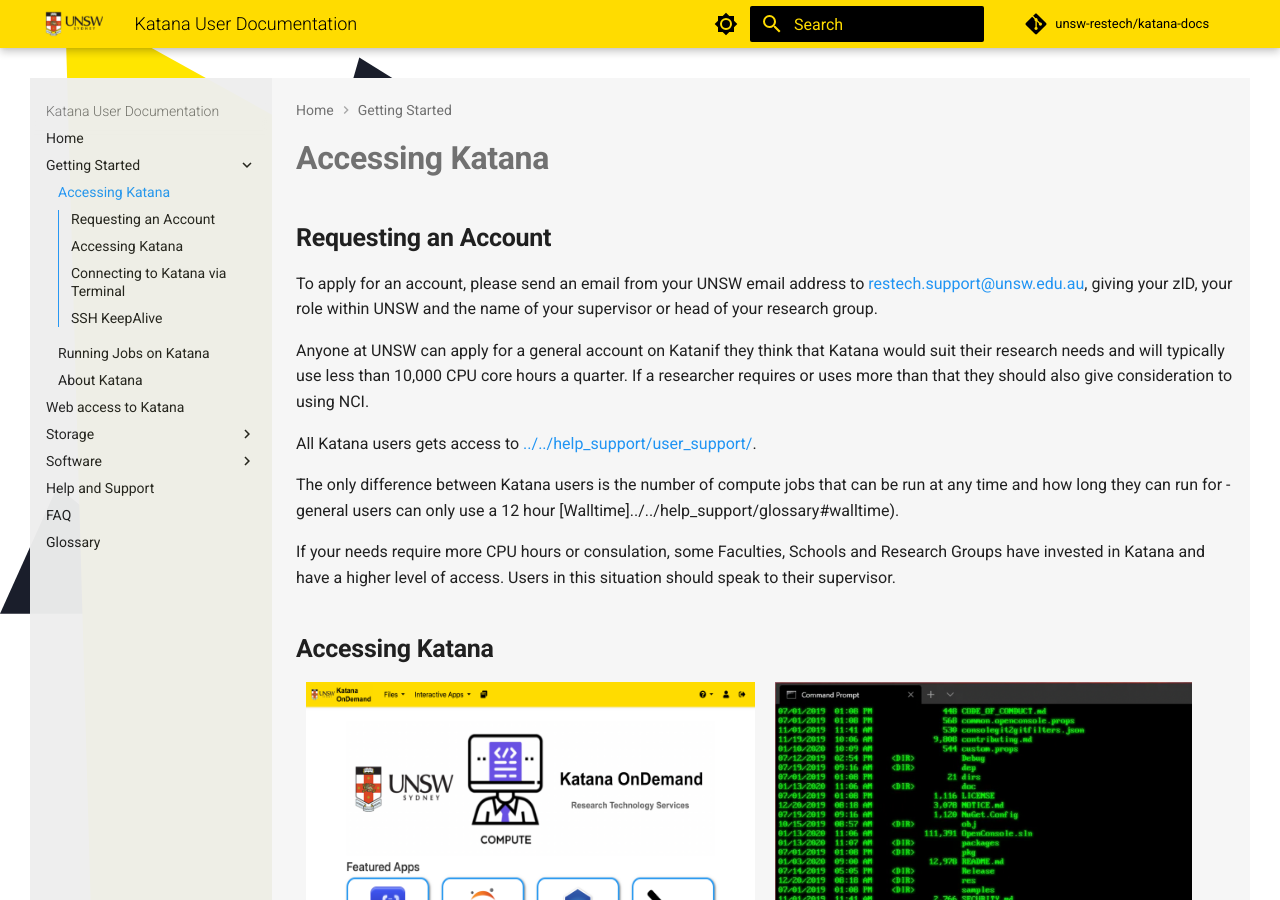
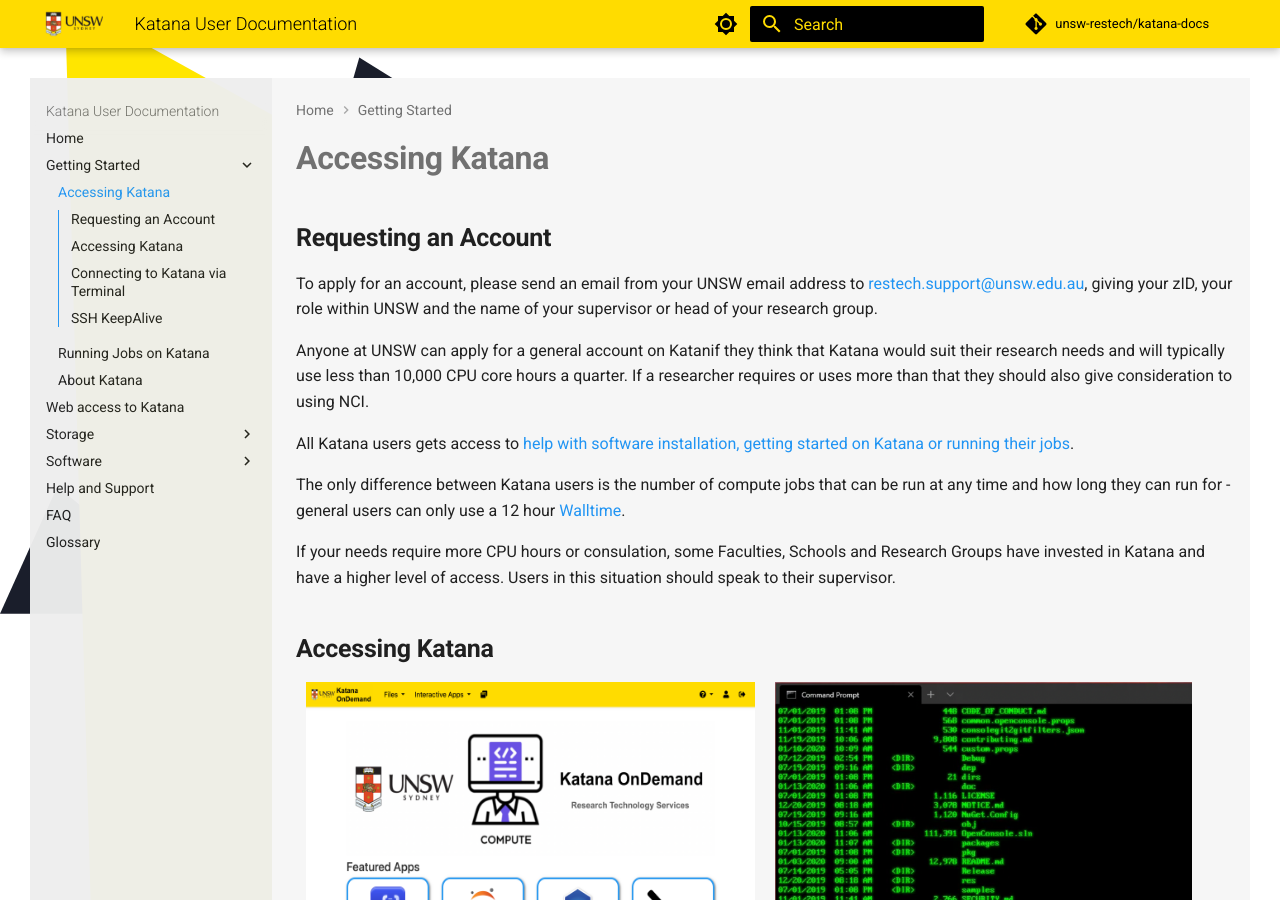
Before and after one commit to unsw-restech/unsw-restech.github.io, an MkDocs documentation site: the page built from docs/using_katana/accessing_katana.md, in a window 1280 px wide and 900 px high. Built offline with MkDocs 1.6.1 and Material for MkDocs 9.7.7, drawn with Linux system fonts in a browser that asks for light colours; comment, search, counter and statistics services are not loaded.

Commit message:
Update accessing_katana.md
Fix links.

```diff
--- a/docs/using_katana/accessing_katana.md
+++ b/docs/using_katana/accessing_katana.md
@@ -8,10 +8,10 @@
 Anyone at UNSW can apply for a general account on Katanif they think that Katana would suit their research needs and will typically use
 less than 10,000 CPU core hours a quarter. If a researcher requires or uses more than that they should also give consideration to using NCI.
 
-All Katana users gets access to [../../help_support/user_support/](help with software installation, getting started on Katana or running their jobs).
+All Katana users gets access to [help with software installation, getting started on Katana or running their jobs](../../help_support/user_support/).
 
 The only difference between Katana users is the number of compute jobs that can be run at any time and how long they can run for - general
-users can only use a 12 hour [Walltime]../../help_support/glossary#walltime).
+users can only use a 12 hour [Walltime](../../help_support/glossary#walltime).
 
 If your needs require more CPU hours or consulation, some Faculties, Schools and Research Groups have invested in Katana and have a higher level of access.
 Users in this situation should speak to their supervisor.
```
